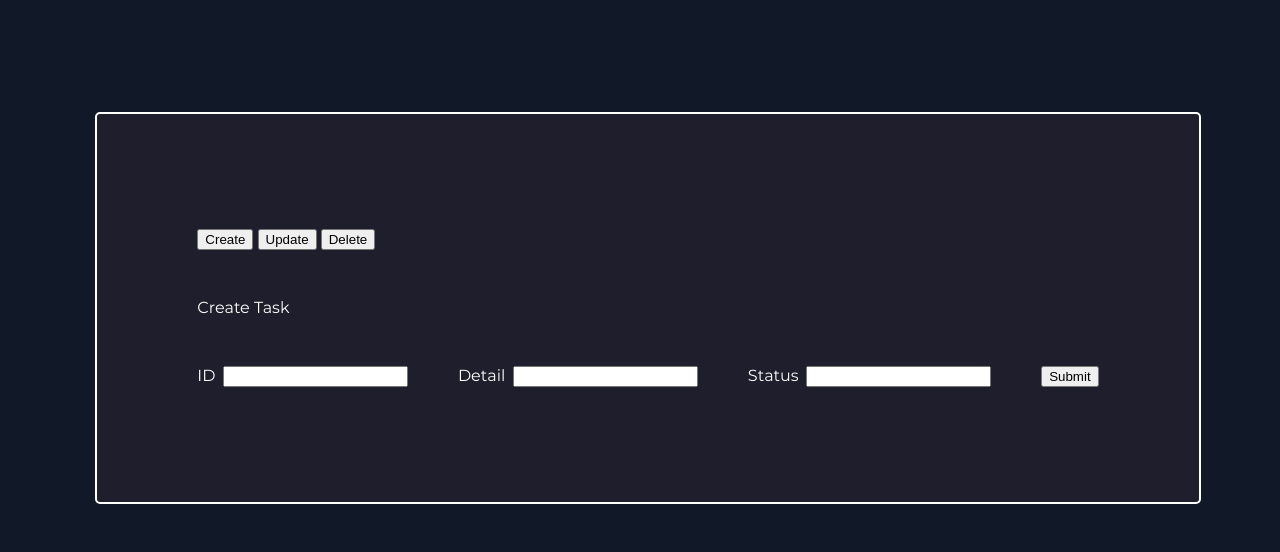
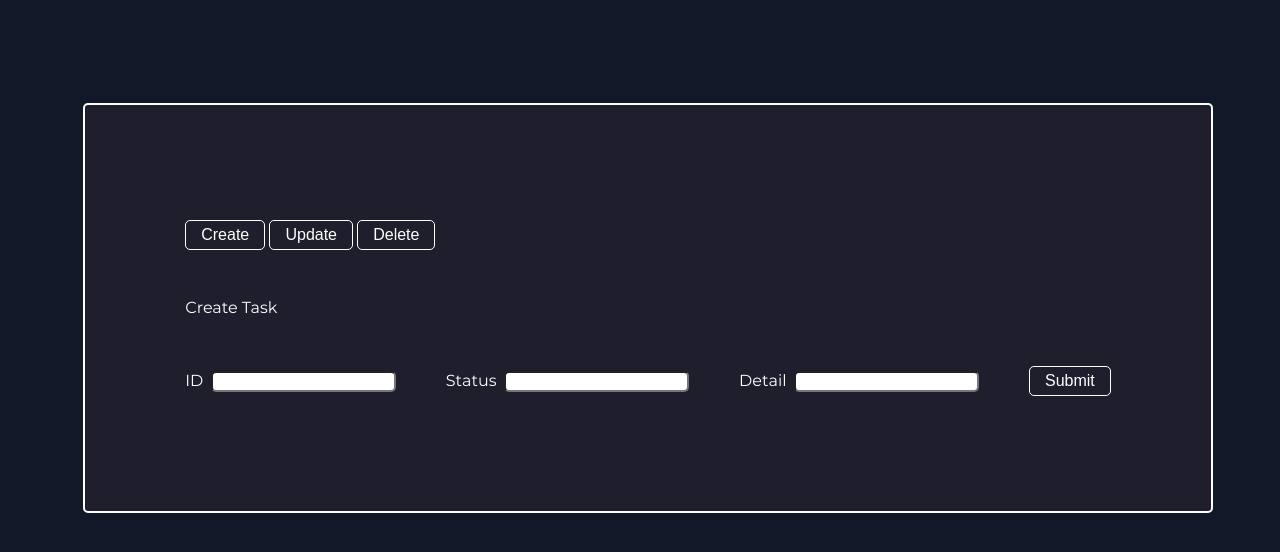
Before and after one commit to azanra/personal-to-do-list, a plain HTML site: page index.html in a window 1280 px wide. Both pictures are taken after a click on the button "Create". Drawn offline with Linux system fonts and the light colour scheme.

Commit message:
State the button is interactive by hovering

```diff
--- a/scripts/script.js
+++ b/scripts/script.js
@@ -86,8 +86,8 @@ function createBtnClick(arr) {
         inputStatus = refInputStatus();
         submitBtn = refSubmitBtn();
         checkIfExistCreateInput(inputId);
+        checkIfExistCreateStatus(inputStatus);
         checkIfExistCreateDetail(inputDetail);
-        checkIfExistCreateStatus(inputStatus);
         checkElementExistToDelete(submitBtn);
         createSubmitBtn();
         submitBtnClick(arr);
--- a/styles/style.css
+++ b/styles/style.css
@@ -12,6 +12,8 @@
     --contrast-color: rgb(255, 255, 255);
     --system-font: system-ui, "Segoe UI", Roboto, Helvetica, Arial, sans-serif, "Apple Color Emoji", "Segoe UI Emoji", "Segoe UI Symbol";
     --main-font-size: 16px;
+    --rounded-corner: 5px;
+    --hover-color: rgb(189, 189, 189);
 }
 
 body {
@@ -34,7 +36,7 @@ body {
 .layout-container {
     border: 2.5px solid var(--contrast-color);
     padding: 65px 100px;
-    border-radius: 5px;
+    border-radius: var(--rounded-corner);
     margin-bottom: 200px;
     background-color: var(--content-color);
     color: var(--contrast-color);
@@ -42,6 +44,24 @@ body {
 
 input {
     margin-right: 50px;
+    border-radius: var(--rounded-corner);
+}
+
+button {
+    border-radius: var(--rounded-corner);
+    font-size: var(--main-font-size);
+    padding: 5px 15px;
+    color: var(--contrast-color);
+    background-color: var(--content-color);
+    border: 1px solid var(--contrast-color);
+}
+
+button:hover {
+    background-color: var(--hover-color);
+}
+
+button:active {
+    padding: 7.5px 17.5px;
 }
 
 label {
```
